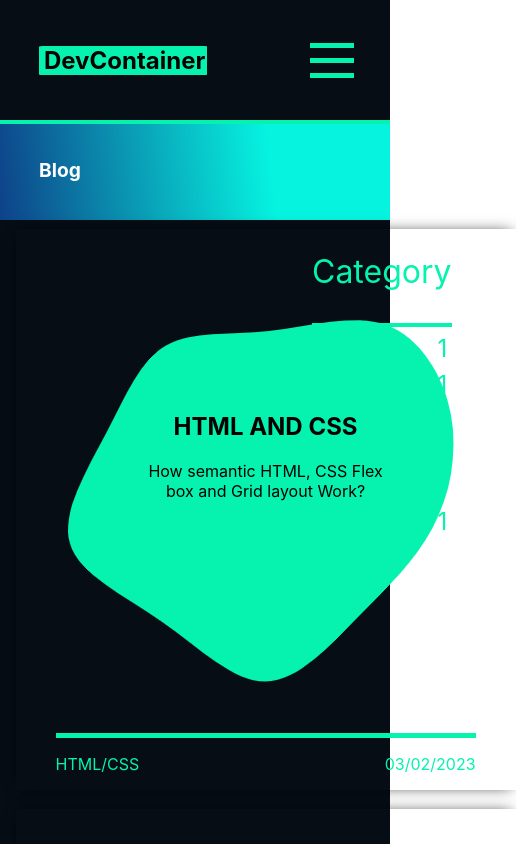
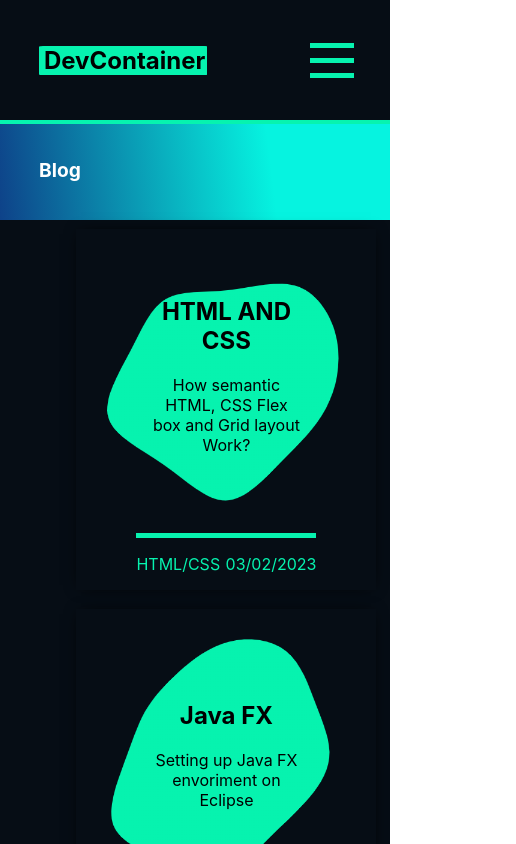
Before and after one commit to diegojfcampos/dev_container, a React (Create React App) app: page / in a window 390 px wide. Shown: the top 844 px of the page, 516 px wide, since content can reach past the window. Built offline with nearby package versions, Linux system fonts and the light colour scheme.

Commit message:
Adjusted to mobile

```diff
--- a/src/App.css
+++ b/src/App.css
@@ -6,4 +6,5 @@
 .body{
    background-color: #060d15;
    margin-top: 120px;
+
 }
--- a/src/components/cards/Cards.js
+++ b/src/components/cards/Cards.js
@@ -6,7 +6,7 @@ import styles from "./Cards.module.css";
 function Card(props) {
   return (
     <div className={styles.card}>
-      <RandomImage />
+      <RandomImage className={styles.randimage} />
       <div className={styles.titleContainer}>
         <p className={styles.cardTitle}>{props.title} </p>
         <p>{props.subject}</p>
--- a/src/components/cards/Cards.module.css
+++ b/src/components/cards/Cards.module.css
@@ -9,3 +9,12 @@
     color: #06f3af;
 
 }
+
+@media only screen and (max-width: 400px) {
+    .titleContainer {
+        width: 60%;
+        margin-left: 20%;
+    }
+
+
+  }
--- a/src/components/cards/RandImage.js
+++ b/src/components/cards/RandImage.js
@@ -1,4 +1,5 @@
 import React, { useEffect, useState } from "react";
+import styles from "./RandImage.module.css";
 
 const images = [
   {
@@ -43,7 +44,7 @@ function RandomImage() {
   }, []);
 
   return (
-    <img src={selectedImage.url} alt={selectedImage.alt} />
+    <img src={selectedImage.url} alt={selectedImage.alt} className={styles.cardImage}/>
   );
 }
 
--- /dev/null
+++ b/src/components/cards/RandImage.module.css
@@ -0,0 +1,6 @@
+@media (max-width: 600px) {
+    .cardImage {
+      width: 300px;
+
+    }
+  }
--- a/src/components/pages/Home.js
+++ b/src/components/pages/Home.js
@@ -55,7 +55,7 @@ function Home(){
             <div className={styles.cardContainer}>
                 <div className={styles.cardArea}>
                     <Cards
-                        className={styles.cardImage}
+                        className={styles.cardImageRand}
                         title="Java FX"
                         subject = "03/02/2023"
                     ></Cards>
--- a/src/components/pages/Home.module.css
+++ b/src/components/pages/Home.module.css
@@ -31,7 +31,6 @@
 .cardArea {
   display: flex;
   position: relative;
-
 }
 
 .cardImage {
@@ -43,7 +42,6 @@
   margin: auto;
   height: 80%;
   box-shadow: 0px 0px 15px -5px;
-
 }
 
 .cardImageTitle {
@@ -61,7 +59,7 @@
   cursor: pointer;
 }
 
-.sidebarContainer{
+.sidebarContainer {
   display: flex;
   flex-wrap: wrap;
   flex-direction: column;
@@ -70,3 +68,48 @@
   padding-left: 0;
   margin-right: 2%;
 }
+
+@media only screen and (max-width: 1400px) {
+  .cardContainer {
+
+    width: 100%;
+  }
+
+  .main {
+    flex-direction: column;
+    justify-content: center;
+    align-items: center;
+  }
+  .sidebarContainer, .sidebar {
+    justify-content: center;
+    align-items: center;
+  }
+}
+@media only screen and (max-width: 600px) {
+  .main {
+    flex-direction: column;
+  }
+  .cardImage {
+    width: 50%;
+  }
+
+  .cardContainer {
+    margin-left: 15%;
+
+  }
+  .styles.cardImage {
+    width: 50%;
+    height: auto;
+  }
+}
+
+@media only screen and (max-width: 400px) {
+  .main {
+    flex-direction: column;
+  }
+
+  .cardContainer {
+    margin-left: 12%;
+
+  }
+}
```
Lines whose indentation alone changed are shown as unchanged.
